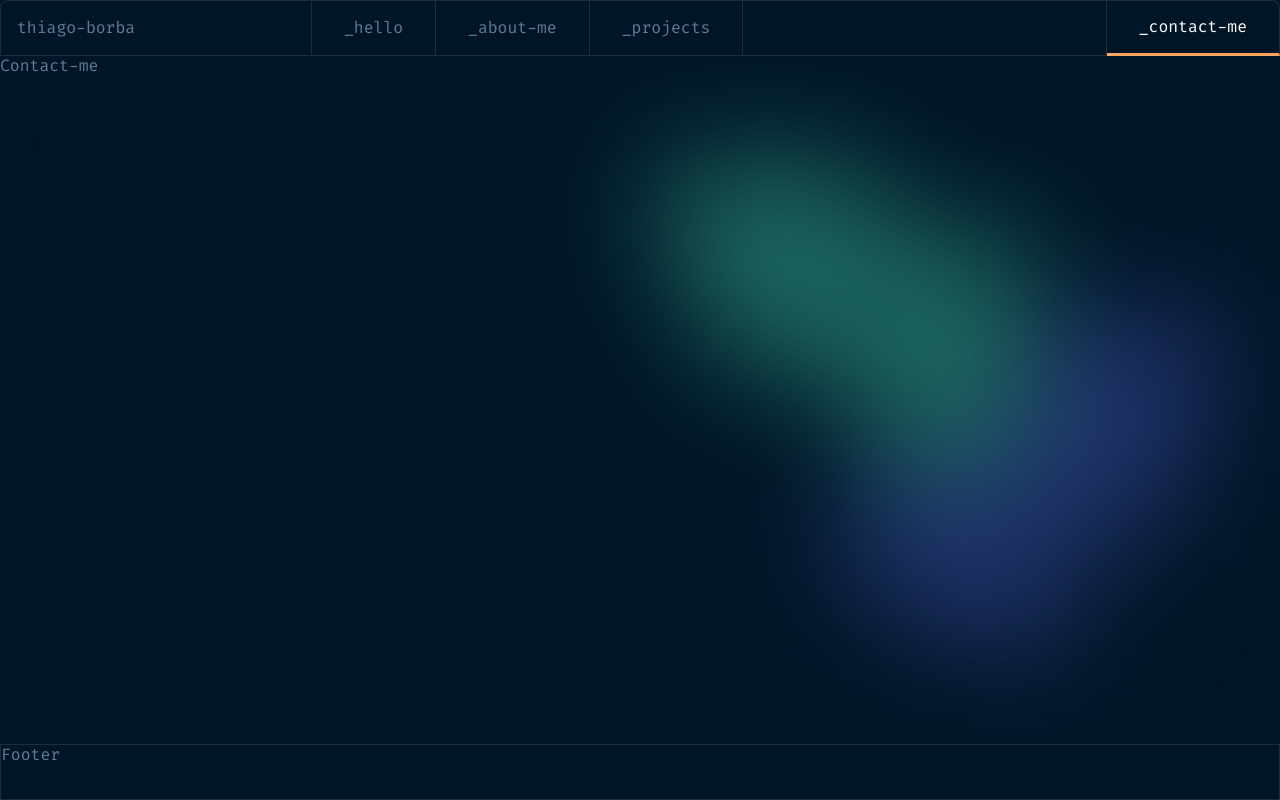
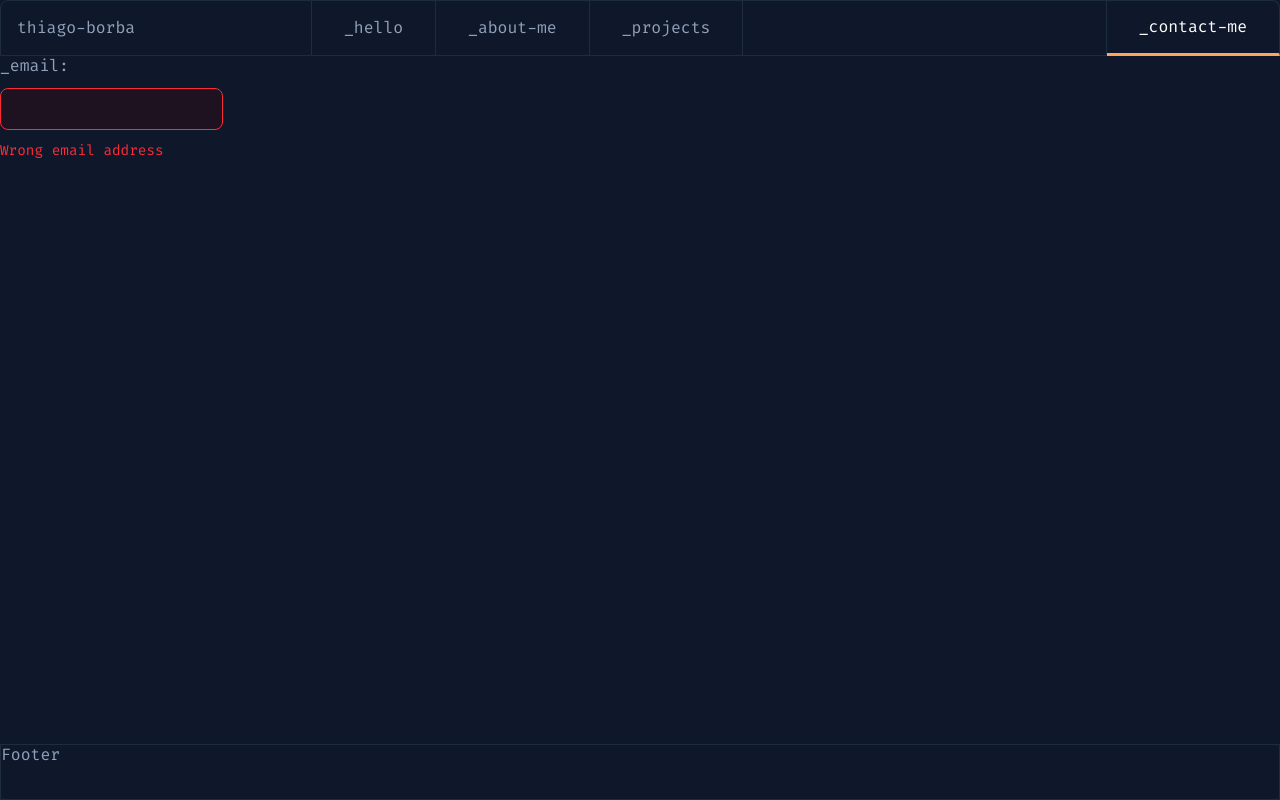
Before and after one commit to thiagoborba/portifolio-front, a Next.js app: page /contact-me in a window 1280 px wide. Built offline with nearby package versions, Linux system fonts and the light colour scheme.

Commit message:
feat: adiciona componente de input com validação e estilização

```diff
--- /dev/null
+++ b/src/Components/Input/index.tsx
@@ -0,0 +1,27 @@
+import './input.scss';
+
+type InputProps = {
+  name: string;
+  label?: string;
+  errorMessage?: string;
+} & React.InputHTMLAttributes<HTMLInputElement>;
+
+export function Input({ className, ...props }: InputProps) {
+  return (
+    <div className={'v-stack gap'}>
+      {!!props.label && <label htmlFor={props.name}>{props.label}</label>}
+      <input
+        id={props.name}
+        className={`input ${className ?? ''}`}
+        aria-invalid={!!props.errorMessage}
+        aria-describedby={props.errorMessage ? 'input-error' : undefined}
+        {...props}
+      />
+      {!!props.errorMessage && (
+        <span className="error-message" id="input-error" role="alert">
+          {props.errorMessage}
+        </span>
+      )}
+    </div>
+  );
+}
--- /dev/null
+++ b/src/Components/Input/input.scss
@@ -0,0 +1,31 @@
+.input {
+  box-shadow: 0 0 0 0;
+  outline: 0;
+  background-color: #020618;
+  padding: 12px;
+  border: 1px solid #314158;
+  border-radius: 8px;
+
+  &:focus {
+    border: 1px solid #cad5e2;
+  }
+
+  &[aria-invalid='true'] {
+    border: 1px solid #fb2c36;
+    background-color: rgba(70, 8, 9, 0.3);
+  }
+}
+
+.v-stack {
+  display: flex;
+  flex-direction: column;
+}
+
+.gap {
+  gap: 12px;
+}
+
+.error-message {
+  font-size: 14px;
+  color: #fb2c36;
+}
--- a/src/Components/index.tsx
+++ b/src/Components/index.tsx
@@ -4,3 +4,4 @@ export { Footer } from '@/Components/Footer';
 export { Tab } from '@/Components/Tab';
 export { HeaderTabs } from '@/Components/HeaderTabs';
 export { Container } from '@/Components/Container';
+export { Input } from '@/Components/Input';
--- a/src/app/contact-me/page.tsx
+++ b/src/app/contact-me/page.tsx
@@ -1,3 +1,9 @@
+import { Input } from '@/Components';
+
 export default function Contact() {
-  return <div>Contact-me</div>;
+  return (
+    <div>
+      <Input name="email" label="_email:" errorMessage="Wrong email address" />
+    </div>
+  );
 }
--- a/src/styles/_colors.scss
+++ b/src/styles/_colors.scss
@@ -1,8 +1,8 @@
 $primary-abyssal-dark: #01080e;
-$primary-deep-blue: #011627;
+$primary-deep-blue: #0f172b;
 $primary-midnight: #011221;
 
-$secoundary-steel-blue: #607b96;
+$secoundary-steel-blue: #90a1b9;
 $secoundary-emerald: #3c9d93;
 
 $blue-velvet: #4d5bce;
--- a/src/styles/_reset.scss
+++ b/src/styles/_reset.scss
@@ -2,14 +2,14 @@
 
 * {
   box-sizing: border-box;
-  font-family: 'Fira Code';
+  font-family: 'Fira Code Retina';
   color: variables.$secoundary-steel-blue;
   margin: 0;
   padding: 0;
 }
 
 @font-face {
-  font-family: 'Fira Code';
+  font-family: 'Fira Code Retina';
   src: url('../Assets/Fonts/ttf/FiraCode-Retina.ttf') format('ttf');
   src: url('../Assets/Fonts/woff/FiraCode-Regular.woff') format('woff');
   src: url('../Assets/Fonts/woff2/FiraCode-Regular.woff2') format('woff2');
@@ -22,7 +22,7 @@ header {
 }
 
 body {
-  background: url('../Assets/images/Background\ Blurs.png') center no-repeat;
+  // background: url('../Assets/images/Background\ Blurs.png') center no-repeat;
   background-size: cover;
   background-color: variables.$primary-deep-blue;
 }
```
Also changed, not shown: src/Assets/Svg/Icon-alert.svg (added).
